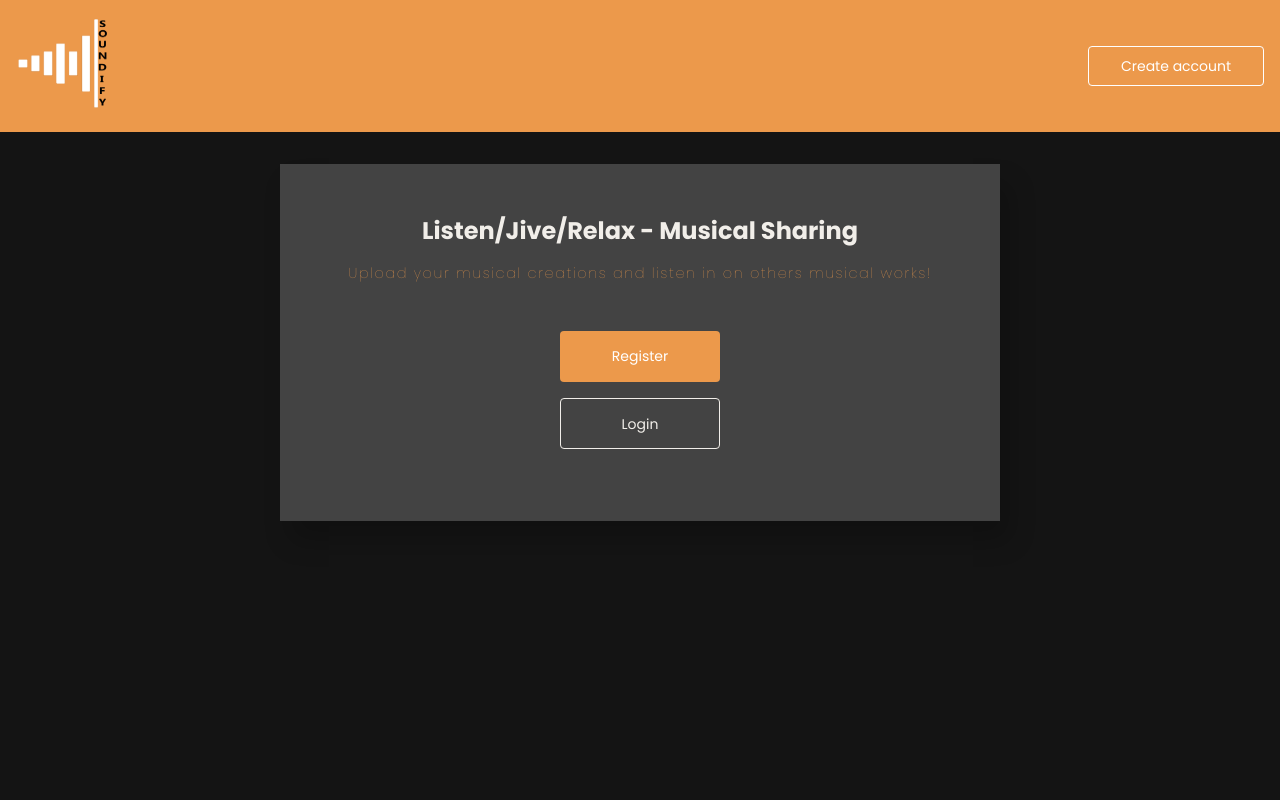
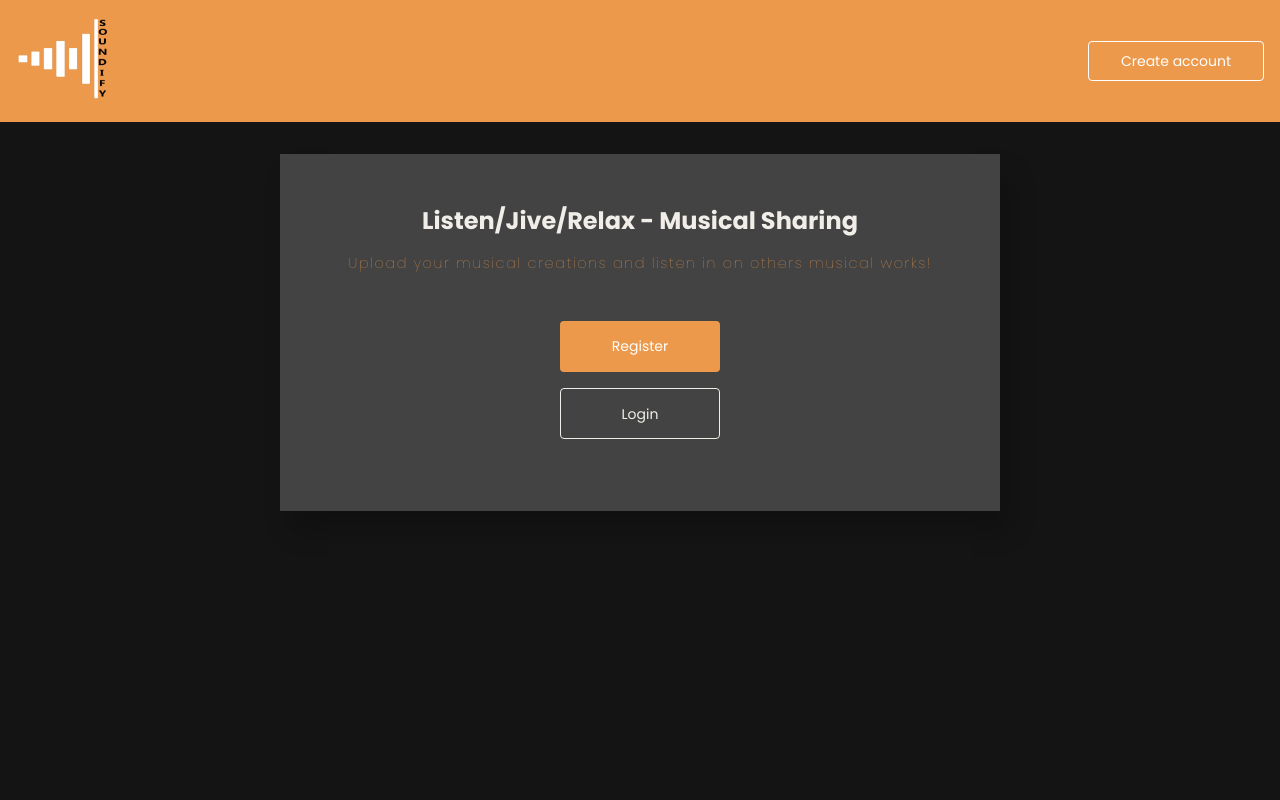
Before and after one commit to lewisemarcus/Soundify, a React (Create React App) app in the folder client/: page / in a window 1280 px wide. Shown: the top 800 px of the page. Built offline with nearby package versions, Linux system fonts and the light colour scheme.

Commit message:
made nav logo link to homepage and reformatted size

```diff
--- a/client/src/components/Navbar.js
+++ b/client/src/components/Navbar.js
@@ -81,7 +81,7 @@ const Navbar = () => {
   return (
     <nav className="navMain">
       <div className="logo">
-        <img src={logo} width={100} height={100}></img>
+        <Link to="/"><img src={logo} width={100} height={100}></img></Link>
       </div>
       {user ? (
         <div className="ul-container">
--- a/client/src/components/styles/Navbar.css
+++ b/client/src/components/styles/Navbar.css
@@ -6,7 +6,7 @@ nav {
   padding: 1rem;
 }
 
-.logo {
+.logo img {
   /* font-size: 2rem;
   color: var(--dark);
   text-decoration: none;
@@ -16,6 +16,8 @@ nav {
   letter-spacing: 2px; */
  display: flex;
  align-items: center;
+ height: 90px;
+ width: 100px;
 }
 
 .ul-container {
```
